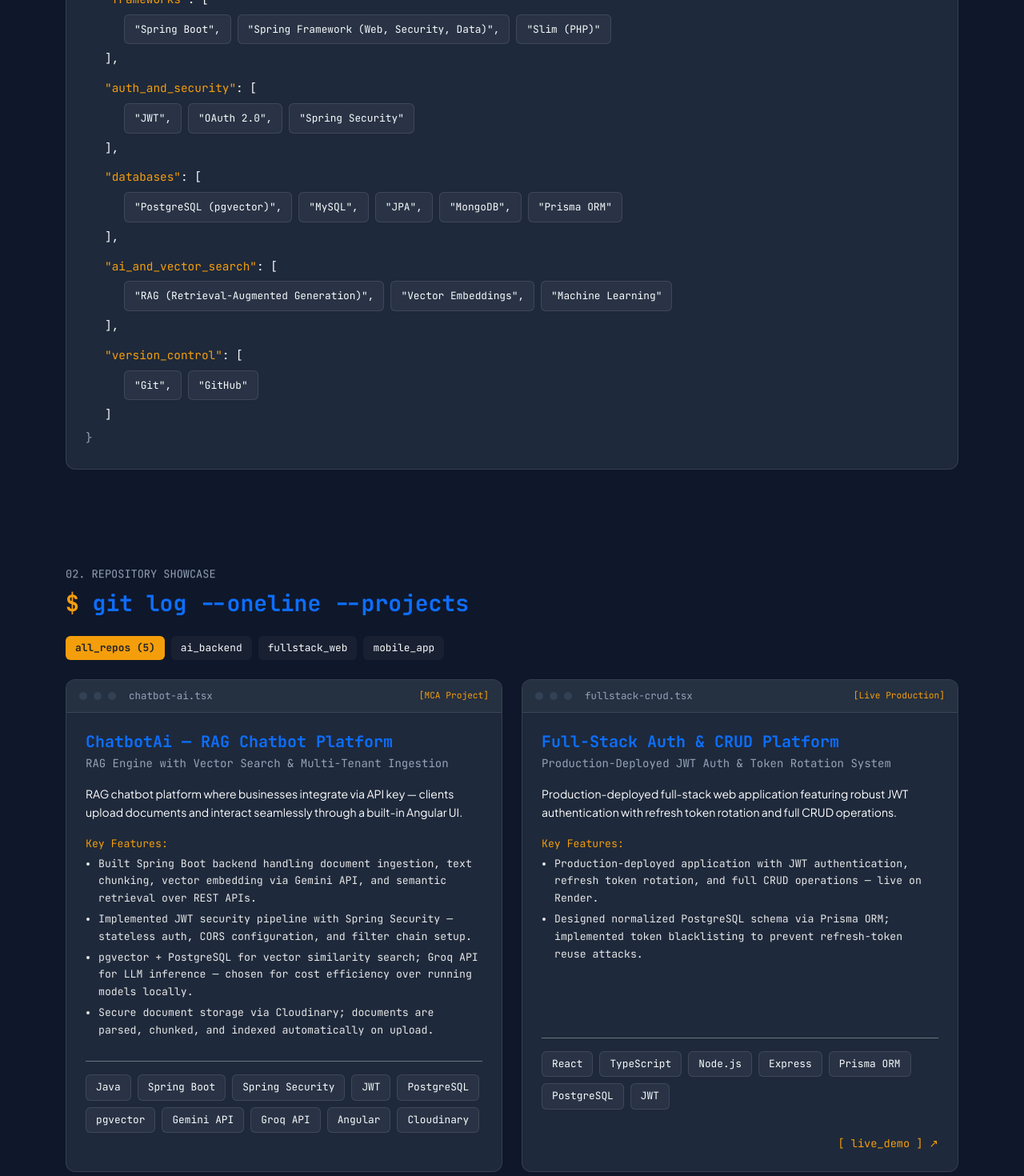
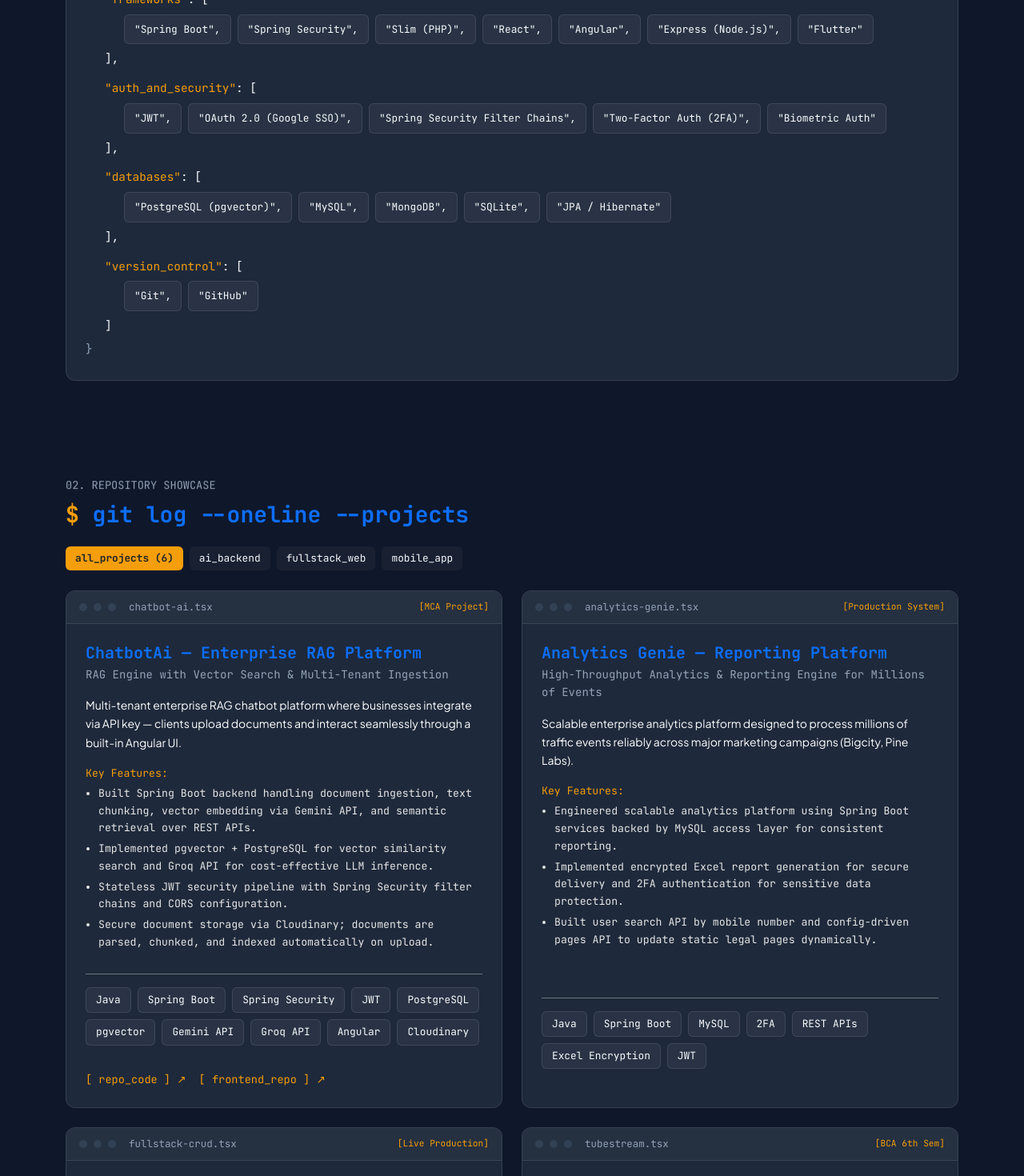
Before and after one commit to Narayanalv/My-potfoli, a React (Vite) app: page / in a window 1280 px wide. Shown: the part 1240-2710 px from the top of the page at 80% size. Built offline with nearby package versions, Linux system fonts and the light colour scheme; a web font is replaced by a local one.

Commit message:
feat: update portfolio with enhanced project details, expanded technical skills, and updated work experience.

```diff
--- a/src/components/Hero.tsx
+++ b/src/components/Hero.tsx
@@ -97,7 +97,7 @@ const Hero: React.FC = () => {
 
             {/* Code Metadata Line */}
             <div className="font-mono text-muted mb-4 p-3 rounded" style={{ background: 'var(--bg-elevated)', border: '1px solid var(--border)', fontSize: '0.85rem' }}>
-              <span className="text-amber">const</span> candidate = &#123; experience: <span className="text-accent">"2.5+ Yrs (Octech Digital)"</span>, degree: <span className="text-accent">"MCA (KSOU 2026)"</span> &#125;;
+              <span className="text-amber">const</span> candidate = &#123; experience: <span className="text-accent">"2.7+ Yrs (Octech Digital)"</span>, degree: <span className="text-accent">"MCA (KSOU 2026)"</span> &#125;;
             </div>
 
             {/* CTA Buttons */}
--- a/src/components/MetricsSection.tsx
+++ b/src/components/MetricsSection.tsx
@@ -8,7 +8,6 @@ const partnerLogos = [
   "REACT & TYPESCRIPT",
   "FLUTTER & DART",
   "ANGULAR",
-  "PRISMA ORM",
   "MYSQL"
 ];
 
--- a/src/components/Projects.tsx
+++ b/src/components/Projects.tsx
@@ -51,7 +51,7 @@ const Projects: React.FC = () => {
         {/* Filter Pills */}
         <div className="scroll-reveal d-flex flex-wrap gap-2 mb-4 font-mono" style={{ transitionDelay: '160ms' }}>
           {[
-            { id: 'all', label: 'all_repos (5)' },
+            { id: 'all', label: `all_projects (${projectsList.length})` },
             { id: 'ai-backend', label: 'ai_backend' },
             { id: 'fullstack', label: 'fullstack_web' },
             { id: 'mobile', label: 'mobile_app' }
@@ -125,7 +125,7 @@ const Projects: React.FC = () => {
                   </div>
 
                   {/* Code & Live Links */}
-                  {(project.github || project.live) && (
+                  {(project.github || project.githubBackend || project.githubFrontend || project.live) && (
                     <div className="d-flex flex-wrap gap-3 pt-2 font-mono" style={{ fontSize: '0.85rem' }}>
                       {project.github && (
                         <a
@@ -137,12 +137,32 @@ const Projects: React.FC = () => {
                           [ repo_code ] ↗
                         </a>
                       )}
+                      {project.githubBackend && (
+                        <a
+                          href={project.githubBackend}
+                          target="_blank"
+                          rel="noopener noreferrer"
+                          className="link-underline"
+                        >
+                          [ backend_repo ] ↗
+                        </a>
+                      )}
+                      {project.githubFrontend && (
+                        <a
+                          href={project.githubFrontend}
+                          target="_blank"
+                          rel="noopener noreferrer"
+                          className="link-underline"
+                        >
+                          [ frontend_repo ] ↗
+                        </a>
+                      )}
                       {project.live && (
                         <a
                           href={project.live}
                           target="_blank"
                           rel="noopener noreferrer"
-                          className="link-underline ms-auto"
+                          className="link-underline ms-auto text-accent"
                         >
                           [ live_demo ] ↗
                         </a>
--- a/src/components/Skills.tsx
+++ b/src/components/Skills.tsx
@@ -107,19 +107,6 @@ const Skills: React.FC = () => {
               ],
             </div>
 
-            {/* AI / ML */}
-            <div className="ps-4 mt-2">
-              <span className="text-amber">"ai_and_vector_search"</span>: [
-              <div className="ps-4 d-flex flex-wrap gap-2 my-1">
-                {technicalSkills.aiMl.map((ai, idx) => (
-                  <span key={idx} className="toggle-tag">
-                    "{ai}"{idx < technicalSkills.aiMl.length - 1 ? ',' : ''}
-                  </span>
-                ))}
-              </div>
-              ],
-            </div>
-
             {/* Version Control */}
             <div className="ps-4 mt-2">
               <span className="text-amber">"version_control"</span>: [
--- a/src/data.ts
+++ b/src/data.ts
@@ -11,6 +11,8 @@ export interface Project {
   highlights: string[];
   tech: string[];
   github?: string;
+  githubBackend?: string;
+  githubFrontend?: string;
   live?: string;
   featured?: boolean;
 }
@@ -36,27 +38,30 @@ export interface EducationItem {
 export const heroInfo = {
   name: "Lakshmi Narayana V",
   roleTitle: "Software Developer",
+  avatarUrl: "https://avatars.githubusercontent.com/u/89650810?v=4",
   tagline: "Java Spring Boot Specialist | RAG & Backend Architect",
-  summary: "Results-driven Software Engineer with 2.5 years of experience designing, developing, and maintaining scalable, high-quality applications. Experienced in building reliable backend systems, solving complex technical challenges, and delivering efficient, maintainable solutions that align with business objectives.",
+  summary: "Results-driven Software Engineer with 2.7 years of experience designing, developing, and maintaining scalable, high-quality applications. Experienced in building reliable backend systems, solving complex technical challenges, and delivering efficient, maintainable solutions that align with business objectives.",
   phone: "+91 99861 85776",
   email: "narayana070203@gmail.com",
   linkedin: "https://www.linkedin.com/in/lakshmi-narayana-v-356521186/",
   github: "https://github.com/Narayanalv/",
   location: "Bengaluru, India",
   stats: [
-    { value: "2.5+", label: "Years Experience" },
-    { value: "ChatbotAi", label: "RAG System" },
+    { value: "2.7+", label: "Years Experience" },
+    { value: "14", label: "Public Repos" },
+    { value: "ChatbotAi", label: "RAG Platform" },
     { value: "MCA", label: "Graduate (2026)" }
   ]
 };
 
 export const technicalSkills = {
-  coreTechnologies: ["Java (Core, Collections, OOP)", "PHP", "TypeScript", "JavaScript", "SQL"],
-  frameworks: ["Spring Boot", "Spring Framework (Web, Security, Data)", "Slim (PHP)"],
-  authSecurity: ["JWT", "OAuth 2.0", "Spring Security"],
-  databases: ["PostgreSQL (pgvector)", "MySQL", "JPA", "MongoDB", "Prisma ORM"],
-  aiMl: ["RAG (Retrieval-Augmented Generation)", "Vector Embeddings", "Machine Learning"],
-  versionControl: ["Git", "GitHub"]
+  coreTechnologies: ["Java (Core, Collections, OOP)", "PHP", "TypeScript", "JavaScript", "SQL", "Dart", "C++"],
+  frameworks: ["Spring Boot", "Spring Security", "Slim (PHP)", "React", "Angular", "Express (Node.js)", "Flutter"],
+  authSecurity: ["JWT", "OAuth 2.0 (Google SSO)", "Spring Security Filter Chains", "Two-Factor Auth (2FA)", "Biometric Auth"],
+  databases: ["PostgreSQL (pgvector)", "MySQL", "MongoDB", "SQLite", "JPA / Hibernate"],
+  aiMl: ["RAG (Retrieval-Augmented Generation)", "Vector Embeddings (Gemini API)", "LLM Inference (Groq API)", "Document Chunking"],
+  versionControl: ["Git", "GitHub"],
+  toolsDevOps: ["Git", "GitHub", "Cloudinary", "Render", "Linux", "REST APIs", "Vite"]
 };
 
 export const workExperience: ExperienceItem[] = [
@@ -67,12 +72,15 @@ export const workExperience: ExperienceItem[] = [
     location: "Bengaluru, India",
     type: "Full-Time",
     highlights: [
-      "Designed, developed, and maintained scalable backend systems and high-throughput RESTful APIs using Java Spring Boot and PHP (Slim Framework).",
-      "Built reliable, high-quality applications alignment with core business objectives.",
-      "Engineered stateless JWT authentication pipelines, Spring Security filter chains, and OAuth 2.0 integrations.",
-      "Optimized PostgreSQL and MySQL database schema designs, indexing, and complex SQL query performance."
+      "Designed, developed, and maintained scalable backend microservices and high-throughput RESTful APIs using Java Spring Boot and PHP (Slim Framework).",
+      "Engineered 'Analytics Genie' enterprise reporting platform to reliably process millions of traffic events across marketing campaigns (Bigcity, Pine Labs).",
+      "Integrated Pine Labs Woohoo platform to enable order-placement-based reward issuance and automated tracking.",
+      "Built encrypted Excel report generation for secure report delivery and search APIs for mobile-number user lookups.",
+      "Engineered Two-Factor Authentication (2FA) via OTP/Email, stateless JWT authentication pipelines, and Spring Security filter chains.",
+      "Architected Automated Campaign & API Orchestration Services (automated emailer, API runner within time windows, batch API trigger services).",
+      "Designed Universal Dashboard system reducing redundant components and optimizing query retrieval speed in MySQL."
     ],
-    tech: ["Java", "Spring Boot", "Spring Security", "Slim (PHP)", "PostgreSQL", "MySQL", "JWT", "REST APIs"]
+    tech: ["Java", "Spring Boot", "Spring Security", "Slim (PHP)", "PostgreSQL", "MySQL", "JWT", "2FA", "Pine Labs Woohoo API", "REST APIs"]
   },
   {
     role: "Software Engineering Intern",
@@ -81,8 +89,8 @@ export const workExperience: ExperienceItem[] = [
     location: "Bengaluru, India",
     type: "Internship",
     highlights: [
-      "Contributed throughout the software development lifecycle (SDLC) in cross-functional engineering teams.",
-      "Built and maintained REST API endpoints, database interactions, and backend services.",
+      "Built and supported marketing campaigns, integrating the Pine Labs Woohoo platform to enable order-placement-based reward issuance.",
+      "Worked on relational database-based data access for tracking campaign activity and rewards across cross-functional engineering teams.",
       "Collaborated on code reviews, bug fixes, automated unit testing, and technical documentation."
     ],
     tech: ["PHP", "Slim Framework", "MySQL", "JavaScript", "REST APIs", "Git"]
@@ -109,20 +117,38 @@ export const educationList: EducationItem[] = [
 export const projectsList: Project[] = [
   {
     id: "chatbot-ai",
-    title: "ChatbotAi — RAG Chatbot Platform",
+    title: "ChatbotAi — Enterprise RAG Platform",
     subtitle: "RAG Engine with Vector Search & Multi-Tenant Ingestion",
     category: "ai-backend",
     categoryLabel: "AI & Backend Architecture",
     tag: "MCA Project",
     featured: true,
-    description: "RAG chatbot platform where businesses integrate via API key — clients upload documents and interact seamlessly through a built-in Angular UI.",
+    description: "Multi-tenant enterprise RAG chatbot platform where businesses integrate via API key — clients upload documents and interact seamlessly through a built-in Angular UI.",
     highlights: [
       "Built Spring Boot backend handling document ingestion, text chunking, vector embedding via Gemini API, and semantic retrieval over REST APIs.",
-      "Implemented JWT security pipeline with Spring Security — stateless auth, CORS configuration, and filter chain setup.",
-      "pgvector + PostgreSQL for vector similarity search; Groq API for LLM inference — chosen for cost efficiency over running models locally.",
+      "Implemented pgvector + PostgreSQL for vector similarity search and Groq API for cost-effective LLM inference.",
+      "Stateless JWT security pipeline with Spring Security filter chains and CORS configuration.",
       "Secure document storage via Cloudinary; documents are parsed, chunked, and indexed automatically on upload."
     ],
-    tech: ["Java", "Spring Boot", "Spring Security", "JWT", "PostgreSQL", "pgvector", "Gemini API", "Groq API", "Angular", "Cloudinary"]
+    tech: ["Java", "Spring Boot", "Spring Security", "JWT", "PostgreSQL", "pgvector", "Gemini API", "Groq API", "Angular", "Cloudinary"],
+    github: "https://github.com/Narayanalv/ChatbotAi",
+    githubFrontend: "https://github.com/Narayanalv/chatbotFE"
+  },
+  {
+    id: "analytics-genie",
+    title: "Analytics Genie — Reporting Platform",
+    subtitle: "High-Throughput Analytics & Reporting Engine for Millions of Events",
+    category: "ai-backend",
+    categoryLabel: "Enterprise Backend",
+    tag: "Production System",
+    featured: true,
+    description: "Scalable enterprise analytics platform designed to process millions of traffic events reliably across major marketing campaigns (Bigcity, Pine Labs).",
+    highlights: [
+      "Engineered scalable analytics platform using Spring Boot services backed by MySQL access layer for consistent reporting.",
+      "Implemented encrypted Excel report generation for secure delivery and 2FA authentication for sensitive data protection.",
+      "Built user search API by mobile number and config-driven pages API to update static legal pages dynamically."
+    ],
+    tech: ["Java", "Spring Boot", "MySQL", "2FA", "REST APIs", "Excel Encryption", "JWT"]
   },
   {
     id: "fullstack-crud",
@@ -135,9 +161,12 @@ export const projectsList: Project[] = [
     description: "Production-deployed full-stack web application featuring robust JWT authentication with refresh token rotation and full CRUD operations.",
     highlights: [
       "Production-deployed application with JWT authentication, refresh token rotation, and full CRUD operations — live on Render.",
-      "Designed normalized PostgreSQL schema via Prisma ORM; implemented token blacklisting to prevent refresh-token reuse attacks."
+      "Designed normalized PostgreSQL schema via Prisma ORM; implemented token blacklisting to prevent refresh-token reuse attacks.",
+      "Type-safe frontend built with React & TypeScript, connected to Express backend."
     ],
-    tech: ["React", "TypeScript", "Node.js", "Express", "Prisma ORM", "PostgreSQL", "JWT"],
+    tech: ["React", "TypeScript", "Node.js", "Express", "Prisma ORM", "PostgreSQL", "JWT", "Render"],
+    github: "https://github.com/Narayanalv/reactFrontEnd",
+    githubBackend: "https://github.com/Narayanalv/expressBackEnd",
     live: "https://reactfrontend-qb5y.onrender.com/"
   },
   {
@@ -148,12 +177,13 @@ export const projectsList: Project[] = [
     categoryLabel: "Full-Stack Web App",
     tag: "BCA 6th Sem",
     featured: true,
-    description: "YouTube-style video streaming platform with Google OAuth single sign-on, chunked video upload, media streaming, and channel user management.",
+    description: "YouTube-style video streaming platform with Google OAuth single sign-on, media streaming playback, and channel user management.",
     highlights: [
-      "Built a YouTube-style video platform with Google OAuth SSO, video upload and streaming functionality, and user management.",
+      "Built YouTube-style video platform with Google OAuth SSO, video upload.",
       "Integrated PHP backend with MySQL database for media catalog index and user profile storage."
     ],
-    tech: ["PHP", "MySQL", "JavaScript", "Google OAuth 2.0", "HTML5/CSS3"]
+    tech: ["PHP", "MySQL", "JavaScript", "Google OAuth 2.0", "HTML5/CSS3"],
+    github: "https://github.com/Narayanalv/php_video_streaming"
   },
   {
     id: "local-notes",
@@ -163,28 +193,28 @@ export const projectsList: Project[] = [
     categoryLabel: "Mobile App",
     tag: "Published App",
     featured: true,
-    description: "Cross-platform mobile application featuring fingerprint / face-ID biometric lock and encrypted local data persistence.",
+    description: "Cross-platform mobile application featuring fingerprint / face-ID biometric lock gate and encrypted local data persistence.",
     highlights: [
       "Cross-platform mobile app with fingerprint / face-ID biometric lock and encrypted local SQLite persistence — published on Android.",
       "Built using Flutter & Dart with clean material design layout and offline note search."
     ],
     tech: ["Flutter", "Dart", "SQLite", "Biometric Auth", "Android"],
-    github: "https://github.com/Narayanalv/notes/releases/tag/v1.0.0"
+    github: "https://github.com/Narayanalv/notes"
   },
   {
-    id: "shopping-app",
-    title: "Shopping Application",
-    subtitle: "E-Commerce System with Catalog & Order Tracking",
-    category: "fullstack",
-    categoryLabel: "Desktop / E-Commerce",
-    tag: "BCA 5th Sem",
+    id: "api-orchestration",
+    title: "Automated Campaign & API Orchestration",
+    subtitle: "Configurable Emailer & Scheduled API Trigger Service",
+    category: "ai-backend",
+    categoryLabel: "Backend Microservices",
+    tag: "Microservices",
     featured: false,
-    description: "E-commerce shopping application built like Amazon where users can view products, search catalog, buy products, and track order status.",
+    description: "Suite of configurable backend orchestration services for automated email triggers, scheduled API execution within configured time windows, and rate-controlled batch invocations.",
     highlights: [
-      "Built like Amazon where user can view, search, buy product, and view order status.",
-      "Designed relational database schema in MySQL for product catalog and transaction logs."
+      "Built automated emailer service triggering emails based on configurable campaign settings.",
+      "Built API runner service invoking endpoints within precise configured time windows and batch iteration thresholds."
     ],
-    tech: ["VB.NET", "MySQL"]
+    tech: ["Java", "Spring Boot", "REST APIs", "Cron Scheduling", "MySQL"]
   }
 ];
 
@@ -215,8 +245,8 @@ export const skillCategories = [
     skills: technicalSkills.aiMl
   },
   {
-    title: "Version Control",
+    title: "Tools & DevOps",
     icon: "🛠️",
-    skills: technicalSkills.versionControl
+    skills: technicalSkills.toolsDevOps
   }
 ];
```
